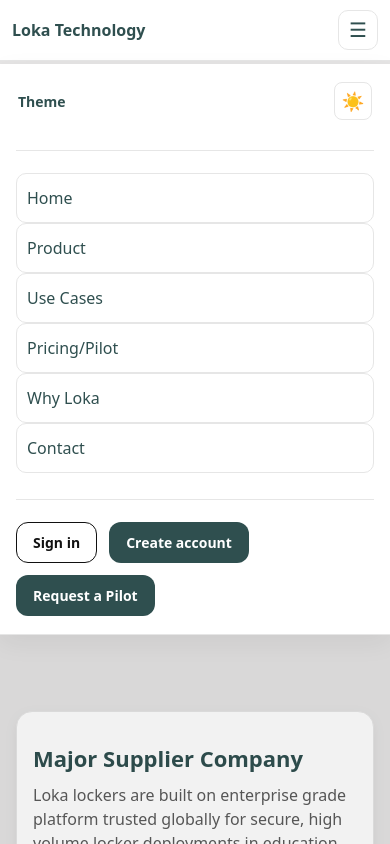
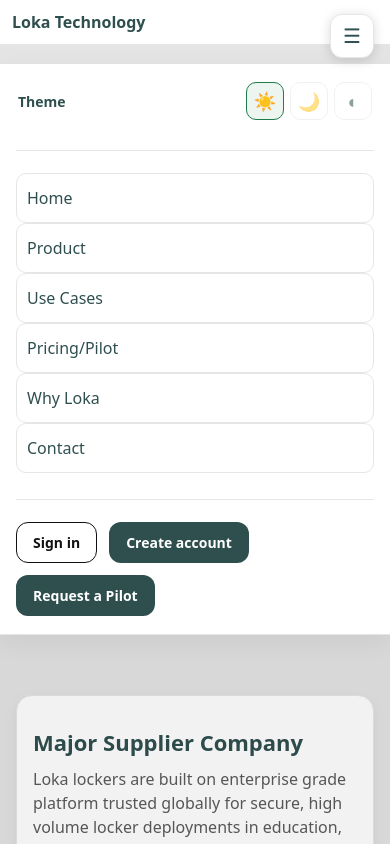
Before and after one commit to LokaTechnology/Loka-Technology, a Next.js app: page / in a window 390 px wide. Both pictures are taken after a click on the button "Toggle navigation menu". Shown: the top 844 px of the page. Built offline with nearby package versions, Linux system fonts and the light colour scheme.

Commit message:
edited some of the features that were not needed

```diff
--- a/app/components/Header.tsx
+++ b/app/components/Header.tsx
@@ -49,7 +49,7 @@
           {/* Theme toggle at the top so its dropdown always has room */}
           <div className="mobile-theme-row">
             <span className="mobile-theme-label">Theme</span>
-            <ThemeToggle />
+            <ThemeToggle variant="inline" />
           </div>
 
           <div className="mobile-divider" />
--- a/app/components/ThemeToggle.tsx
+++ b/app/components/ThemeToggle.tsx
@@ -3,7 +3,7 @@
 
 type Theme = "light" | "dark" | "contrast";
 
-export default function ThemeToggle() {
+export default function ThemeToggle({ variant }: { variant?: "inline" } = {}) {
   const [theme, setTheme] = useState<Theme>("light");
   const [isOpen, setIsOpen] = useState(false);
 
@@ -26,6 +26,24 @@
     dark: "🌙",
     contrast: "◐"
   };
+
+  /* Inline variant — three visible buttons, no dropdown (safe inside overflow containers) */
+  if (variant === "inline") {
+    return (
+      <div className="theme-inline-group">
+        {(["light", "dark", "contrast"] as Theme[]).map((t) => (
+          <button
+            key={t}
+            onClick={() => apply(t)}
+            className={`theme-inline-btn${theme === t ? " active" : ""}`}
+            aria-label={t + " theme"}
+          >
+            {themeIcons[t]}
+          </button>
+        ))}
+      </div>
+    );
+  }
 
   return (
     <div className="theme-toggle-wrapper">
--- a/app/globals.css
+++ b/app/globals.css
@@ -3,7 +3,7 @@
 @tailwind utilities;
 
 /* Light theme base */
-:root { --bg: #e5e4e4; --fg: #2f4f4f; --muted: #525252; --line: #e6e6e6; }
+:root { --bg: #e5e4e4; --fg: #2f4f4f; --muted: #525252; --line: #e6e6e6; --card-bg: #fff; --input-bg: #fff; --hover-bg: #f7f7f7; }
 html, body { height: 100%; margin: 0; }
 body { background: var(--bg); color: var(--fg); font-family: system-ui, -apple-system, Segoe UI, Roboto, Arial, sans-serif; }
 
@@ -421,8 +421,102 @@
   --bg: #0f1616;
   --fg: #e8efee;
   --muted: #a6b3b0;
-  --line: #1f2726;
+  --line: #2a3636;
+  --card-bg: #19221f;
+  --input-bg: #19221f;
+  --hover-bg: #222e2b;
+  --surface: #1a2524;
 }
+
+/* ===== DARK MODE OVERRIDES ===== */
+[data-theme="dark"] body { background: var(--bg); color: var(--fg); }
+
+/* Structural surfaces */
+[data-theme="dark"] .site-header        { background: #111a19; border-bottom-color: var(--line); }
+[data-theme="dark"] .site-footer        { background: #111a19; border-top-color: var(--line); color: var(--muted); }
+[data-theme="dark"] .mobile-panel       { background: #111a19; border-bottom-color: var(--line); }
+[data-theme="dark"] .mobile-links a     { background: #19221f; color: var(--fg); border-color: var(--line); }
+[data-theme="dark"] .mobile-links a:hover { background: var(--hover-bg); }
+
+/* Cards & tiles */
+[data-theme="dark"] .card               { background: var(--card-bg); border-color: var(--line); box-shadow: 0 4px 14px rgba(0,0,0,.25); }
+[data-theme="dark"] .tile               { background: var(--card-bg); color: var(--fg); border-color: var(--line); }
+[data-theme="dark"] .tile:hover         { background: var(--hover-bg); }
+[data-theme="dark"] .tile-icon          { background: var(--card-bg); border-color: var(--line); }
+
+/* Buttons */
+[data-theme="dark"] .btn-outline        { background: transparent; border-color: #5a7a76; color: var(--fg); }
+[data-theme="dark"] .btn-outline:hover  { background: var(--hover-bg); }
+[data-theme="dark"] .btn-green-outline  { background: transparent; color: #4cba7f; border-color: #4cba7f; }
+[data-theme="dark"] .btn-green-outline:hover { background: rgba(76,186,127,.08); }
+[data-theme="dark"] .cta-muted          { background: #253030; color: var(--fg); }
+[data-theme="dark"] .cta-muted:hover    { background: var(--hover-bg); }
+
+/* Forms & inputs */
+[data-theme="dark"] .form-input         { background: var(--input-bg); color: var(--fg); border-color: var(--line); }
+[data-theme="dark"] .form-input::placeholder { color: #5a7272; }
+[data-theme="dark"] .form-input:focus   { border-color: #4cba7f; box-shadow: 0 0 0 3px rgba(76,186,127,.15); }
+[data-theme="dark"] .ig-toggle          { background: var(--input-bg); border-color: var(--line); color: var(--fg); }
+[data-theme="dark"] .ig-toggle:hover    { background: var(--hover-bg); }
+[data-theme="dark"] select.form-input   { background: var(--input-bg); color: var(--fg); }
+
+/* Labels & text helpers */
+[data-theme="dark"] .label              { color: var(--fg); }
+[data-theme="dark"] .hint               { color: var(--muted); }
+[data-theme="dark"] .tiny-note          { color: var(--muted); }
+[data-theme="dark"] .subtle             { color: var(--muted); }
+[data-theme="dark"] .text-muted         { color: var(--muted); }
+[data-theme="dark"] .feature-list       { color: var(--fg); }
+[data-theme="dark"] .kicker             { border-color: var(--line); color: var(--muted); }
+[data-theme="dark"] .nav-link           { color: var(--fg); }
+[data-theme="dark"] .brand              { color: var(--fg); }
+
+/* Pills */
+[data-theme="dark"] .pill               { background: var(--card-bg); color: var(--fg); border-color: var(--line); }
+[data-theme="dark"] .pill:hover         { background: var(--hover-bg); }
+[data-theme="dark"] .pill.is-active     { background: #1e7d4b; color: #fff; border-color: #1e7d4b; }
+
+/* FAQ / accordion */
+[data-theme="dark"] .faq-item           { background: var(--card-bg); border-color: var(--line); }
+[data-theme="dark"] .faq-q              { color: var(--fg); }
+[data-theme="dark"] .faq-q:hover        { background: var(--hover-bg); }
+
+/* Note callout */
+[data-theme="dark"] .note-callout       { background: #2a2000; color: #e8d87a; border-color: #4a3800; }
+
+/* Password meter */
+[data-theme="dark"] .pw-bar             { background: var(--line); }
+[data-theme="dark"] .pw-bar.on          { background: #4cba7f; }
+
+/* Hamburger */
+[data-theme="dark"] .hamburger          { background: #19221f; border-color: var(--line); color: var(--fg); }
+[data-theme="dark"] .hamburger:hover    { background: var(--hover-bg); }
+
+/* Theme toggle */
+[data-theme="dark"] .theme-toggle-btn   { background: #19221f; border-color: var(--line); }
+[data-theme="dark"] .theme-toggle-btn:hover { background: var(--hover-bg); }
+[data-theme="dark"] .theme-dropdown     { background: #19221f; border-color: var(--line); }
+[data-theme="dark"] .theme-dropdown button { color: var(--fg); }
+[data-theme="dark"] .theme-dropdown button:hover { background: var(--hover-bg); }
+[data-theme="dark"] .theme-inline-btn   { background: #19221f; border-color: var(--line); }
+[data-theme="dark"] .theme-inline-btn:hover { background: var(--hover-bg); }
+
+/* Summary rows */
+[data-theme="dark"] .summary-row        { color: var(--fg); }
+
+/* Nav divider */
+[data-theme="dark"] .nav-divider        { background: var(--line); }
+
+/* Headings & inline colours that may be hardcoded */
+[data-theme="dark"] h1,
+[data-theme="dark"] h2,
+[data-theme="dark"] h3,
+[data-theme="dark"] h4                  { color: var(--fg); }
+
+/* Links */
+[data-theme="dark"] a:not(.btn):not(.nav-link) { color: #4cba7f; }
+[data-theme="dark"] .underlinedText     { color: #4cba7f; }
+/* ===== END DARK MODE OVERRIDES ===== */
 
 
 /* High contrast (accessibility) */
@@ -435,7 +529,7 @@
 
 /* Use the variables (you already do this for many places) */
 body { background: var(--bg); color: var(--fg); }
-.site-header, .card, .mobile-panel, .tile { background: #fff; }
+.site-header, .card, .mobile-panel, .tile { background: var(--card-bg, #fff); }
 @media (prefers-color-scheme: dark) {
   :root:not([data-theme]) { /* fallback: auto-dark if user prefers */
     color-scheme: dark;
@@ -711,9 +805,16 @@
     display: inline-flex;
     align-items: center;
     justify-content: center;
-    min-width: 40px;
-    min-height: 40px;
+    min-width: 44px;
+    min-height: 44px;
     font-size: 20px;
+    /* Float fixed over the page while scrolling */
+    position: fixed;
+    top: 14px;
+    right: 16px;
+    z-index: 1200;
+    box-shadow: 0 2px 12px rgba(0,0,0,0.15);
+    border-radius: 12px;
   }
 }
 
@@ -799,6 +900,35 @@
   background: rgba(30, 125, 75, 0.1);
   color: var(--brand-green);
   font-weight: 600;
+}
+
+/* Inline theme buttons — used inside mobile panel to avoid overflow clipping */
+.theme-inline-group {
+  display: flex;
+  gap: 6px;
+}
+.theme-inline-btn {
+  width: 38px;
+  height: 38px;
+  border-radius: 10px;
+  border: 1px solid var(--line);
+  background: #fff;
+  font-size: 18px;
+  display: flex;
+  align-items: center;
+  justify-content: center;
+  cursor: pointer;
+  transition: all 0.15s ease;
+  opacity: 0.55;
+}
+.theme-inline-btn:hover {
+  background: #f7f7f7;
+  opacity: 0.85;
+}
+.theme-inline-btn.active {
+  border-color: var(--brand-green);
+  background: rgba(30, 125, 75, 0.08);
+  opacity: 1;
 }
 
 /* Responsive: hide some nav items on smaller screens */
```
